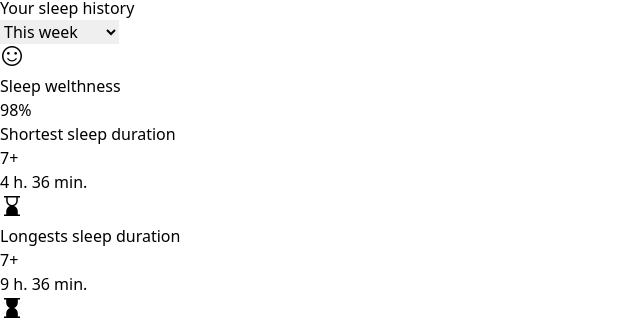
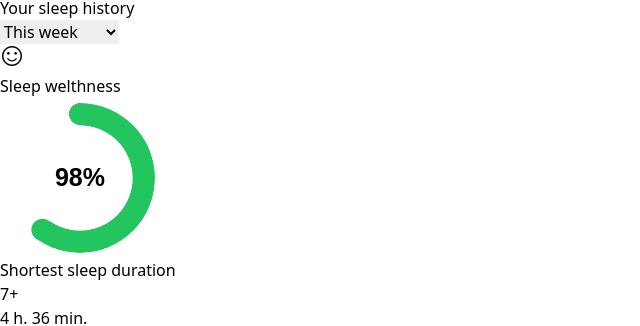
Before and after one commit to enheit/my-sleep-history, a SvelteKit app: page /insights in a window 1280 px wide. Shown: the part 130-456 px from the top of the page, without its empty margins (0-640 px from the left). Built offline with nearby package versions, Linux system fonts and the light colour scheme.

Commit message:
Add sleep welthness

```diff
--- a/src/routes/insights/+page.svelte
+++ b/src/routes/insights/+page.svelte
@@ -20,7 +20,11 @@
 		<div class="bg-slate-800/50 rounded-lg p-4 grow">
 			<span class="material-symbols-outlined text-slate-300"> sentiment_satisfied </span>
 			<h1 class="text-lg text-slate-300">Sleep welthness</h1>
-			<p>98%</p>
+
+			<div class="flex items-center justify-center mt-4">
+				<div class="pie animate" style="--p:60;--c:#22C55E;"> 98%</div>
+			</div>
+
 		</div>
 
 		<div class="flex flex-col grow gap-2">
@@ -75,7 +79,7 @@
 				</div>
 				<p class="font-semibold text-xl">9 h. 36 min.</p>
 
-				<div class="w-full h-2 bg-slate-800 rounded-lg"></div>
+				<div class="w-full h-2 bg-slate-800 rounded-lg" />
 			</div>
 		</div>
 	</div>
@@ -162,3 +166,64 @@
 		</div>
 	</div>
 </div>
+
+<style>
+	@property --p {
+		syntax: '<number>';
+		inherits: true;
+		initial-value: 0;
+	}
+
+	.pie {
+		--p: 20;
+		--b: 22px;
+		--c: darkred;
+		--w: 150px;
+
+		width: var(--w);
+		aspect-ratio: 1;
+		position: relative;
+		display: inline-grid;
+		margin: 5px;
+		place-content: center;
+		font-size: 25px;
+		font-weight: bold;
+		font-family: sans-serif;
+	}
+	.pie:before,
+	.pie:after {
+		content: '';
+		position: absolute;
+		border-radius: 50%;
+	}
+	.pie:before {
+		inset: 0;
+		background: radial-gradient(farthest-side, var(--c) 98%, #0000) top/var(--b) var(--b) no-repeat,
+			conic-gradient(var(--c) calc(var(--p) * 1%), #0000 0);
+		-webkit-mask: radial-gradient(
+			farthest-side,
+			#0000 calc(99% - var(--b)),
+			#000 calc(100% - var(--b))
+		);
+		mask: radial-gradient(farthest-side, #0000 calc(99% - var(--b)), #000 calc(100% - var(--b)));
+	}
+	.pie:after {
+		inset: calc(50% - var(--b) / 2);
+		background: var(--c);
+		transform: rotate(calc(var(--p) * 3.6deg)) translateY(calc(50% - var(--w) / 2));
+	}
+	.animate {
+		animation: p 1s 0.5s both;
+	}
+	.no-round:before {
+		background-size: 0 0, auto;
+	}
+	.no-round:after {
+		content: none;
+	}
+	@keyframes p {
+		from {
+			--p: 0;
+		}
+	}
+</style>
```
